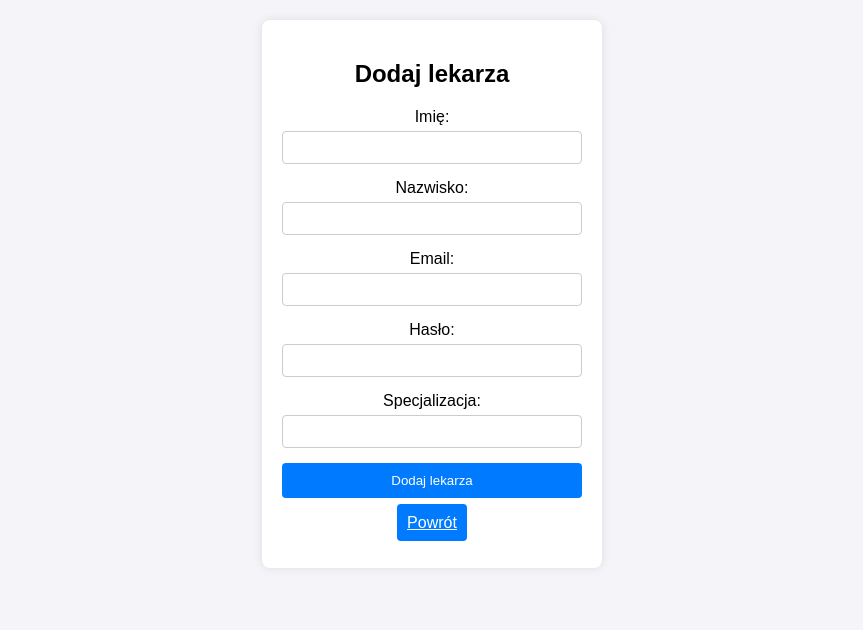
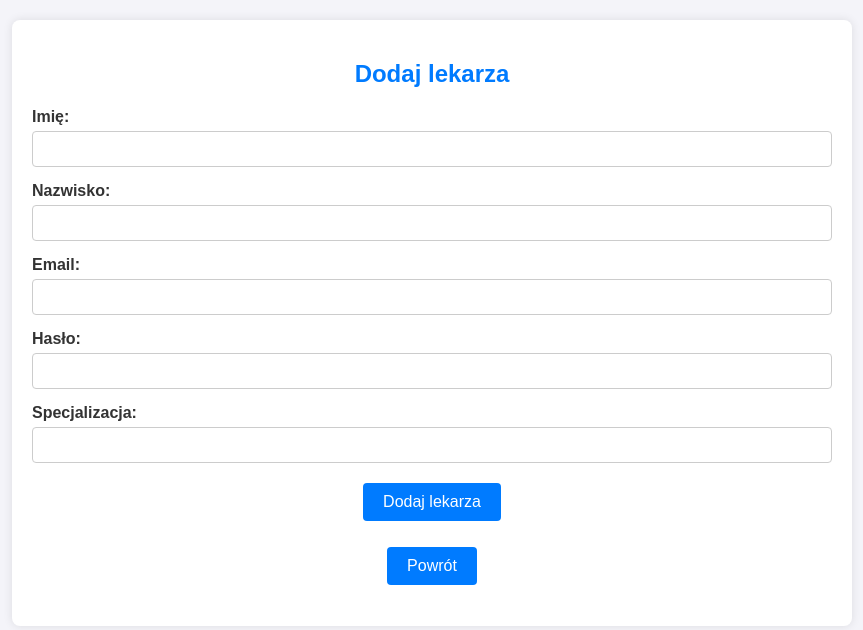
Before and after one commit to JakubKonieczny2/WdPAI_projekt, a PHP site: page /add_doctor.php in a window 1280 px wide. Shown: the top 630 px of the page, without its empty margins (208-1071 px from the left). Run offline with PHP 8.4, Linux system fonts and the light colour scheme; the visitor is signed in with stand-in values (Sample User, id 1); some libraries are stand-ins or nearby versions.

Commit message:
Update style.css
css fix

```diff
--- a/public/css/style.css
+++ b/public/css/style.css
@@ -1,9 +1,10 @@
-/* Strona główna */
+/* Ogólne style */
 body {
     font-family: Arial, sans-serif;
     margin: 0;
     padding: 0;
     background-color: #f4f4f9;
+    color: #333;
 }
 
 .container {
@@ -11,47 +12,122 @@ body {
     padding: 20px;
     border-radius: 8px;
     box-shadow: 0 0 10px rgba(0, 0, 0, 0.1);
-    width: 300px;
+    width: 90%;
+    max-width: 800px;
+    margin: 20px auto;
     text-align: center;
-    margin: 20px auto;
 }
 
+h1, h2, h3 {
+    color: #007bff;
+}
+
+/* Formularze */
 .form-group {
     margin-bottom: 15px;
+    text-align: left;
 }
 
 .form-group label {
     display: block;
     margin-bottom: 5px;
+    font-weight: bold;
 }
 
-.form-group input {
+.form-group input,
+.form-group select,
+.form-group textarea {
     width: 100%;
     padding: 8px;
     box-sizing: border-box;
     border: 1px solid #ccc;
     border-radius: 4px;
+    font-size: 16px;
 }
 
+.form-group input:focus,
+.form-group select:focus,
+.form-group textarea:focus {
+    border-color: #007bff;
+    outline: none;
+}
+
+/* Przyciski */
 .button {
-    width: 100%;
-    padding: 10px;
+    display: inline-block;
+    padding: 10px 20px;
+    font-size: 16px;
+    color: white;
     background-color: #007bff;
-    color: white;
     border: none;
     border-radius: 4px;
     cursor: pointer;
+    text-decoration: none;
+    margin: 5px;
 }
 
 .button:hover {
     background-color: #0056b3;
 }
 
-.error {
-    color: red;
-    margin-bottom: 15px;
+.button.cancel {
+    background-color: #dc3545;
 }
 
+.button.cancel:hover {
+    background-color: #c82333;
+}
+
+.button.book {
+    background-color: #28a745;
+}
+
+.button.book:hover {
+    background-color: #218838;
+}
+
+.button.delete {
+    background-color: #ff0000;
+}
+
+.button.delete:hover {
+    background-color: #cc0000;
+}
+
+/* Tabele */
+.appointments-list {
+    margin: 20px auto;
+    width: 100%;
+    overflow-x: auto;
+}
+
+.appointments-list table {
+    width: 100%;
+    border-collapse: collapse;
+    margin-bottom: 20px;
+}
+
+.appointments-list th,
+.appointments-list td {
+    padding: 10px;
+    border: 1px solid #ccc;
+    text-align: center;
+}
+
+.appointments-list th {
+    background-color: #007bff;
+    color: white;
+}
+
+.appointments-list tr:nth-child(even) {
+    background-color: #f9f9f9;
+}
+
+.appointments-list tr:hover {
+    background-color: #f1f1f1;
+}
+
+/* Strona główna */
 .home-container {
     display: flex;
     justify-content: center;
```
Also changed, not shown: other parts of public/css/style.css (+29 -103 lines).
